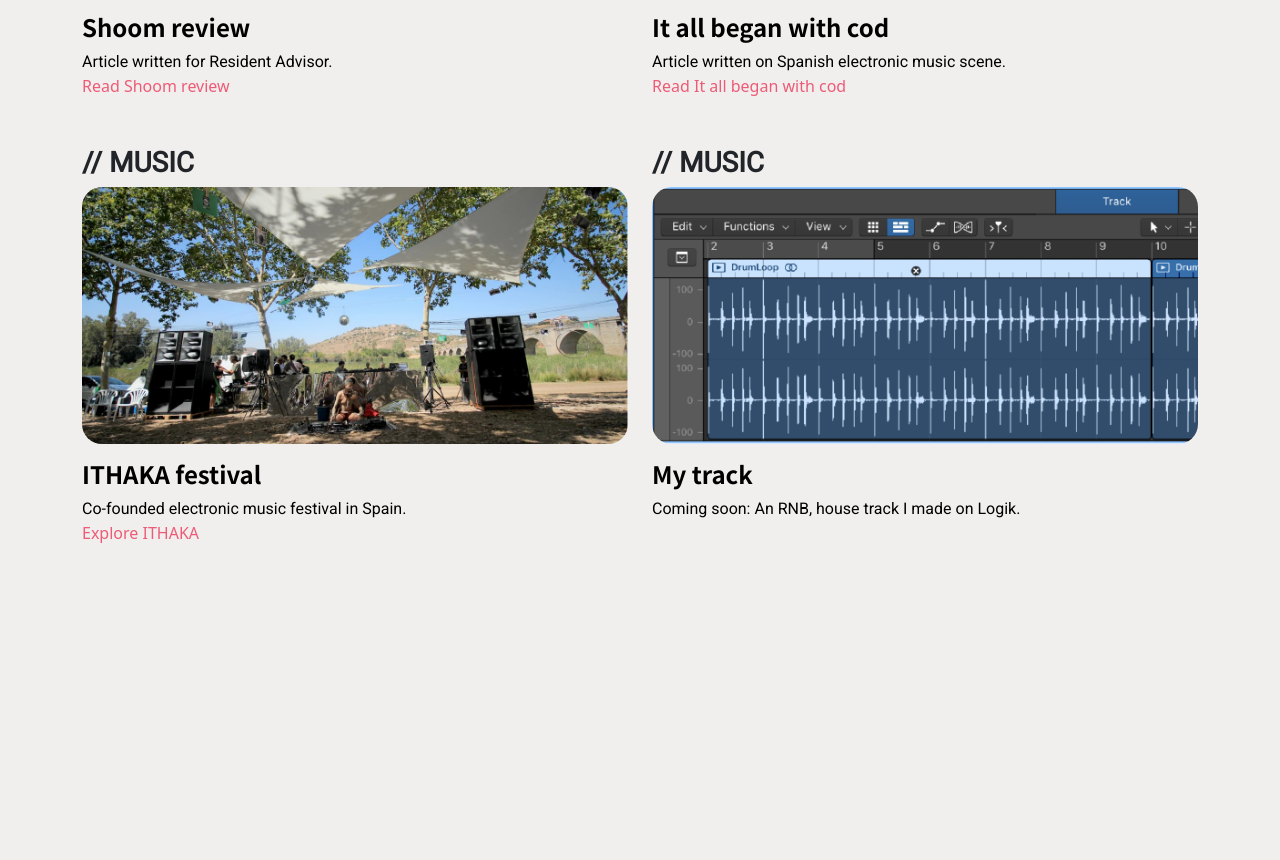
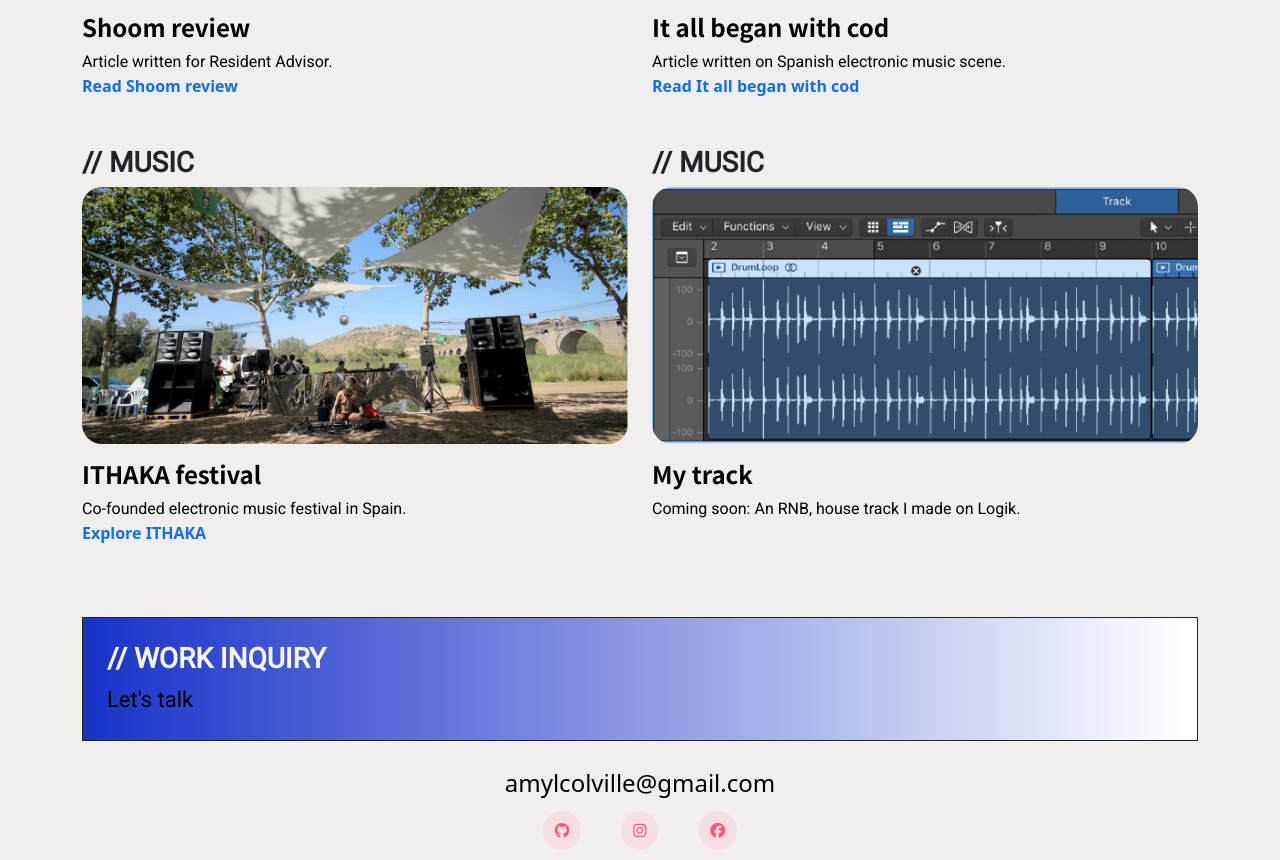
Before and after one commit to amycolv/portfolio, a plain HTML site: page projects.html in a window 1280 px wide. Shown: the part 1017-1877 px from the top of the page. Before the commit the page ends 1610 px from the top, so only its background shows below. Drawn offline with nearby package versions, Linux system fonts and the light colour scheme.

Commit message:
Updated link colors

```diff
--- a/css/styles.css
+++ b/css/styles.css
@@ -1,5 +1,6 @@
 :root {
   --branding-color: #ed5b76;
+  --secondary-color: #1b36ca;
   --heading-font-family: "Noto Sans KR", sans-serif;
   --default-font-family: "Roboto", serif;
 }
@@ -42,6 +43,45 @@ p {
   margin: 0px;
 }
 
+footer .email-link a {
+  text-decoration: none;
+  color: black;
+  font-size: 24px;
+  text-align: center;
+}
+
+footer .email-link:hover a {
+  color: var(--branding-color);
+}
+
+footer .social-links a {
+  margin: 10px 20px;
+  padding: 8px 12px;
+  border-radius: 50%;
+  font-size: 15px;
+  color: var(--branding-color);
+  background: #f7dee3;
+  transition: all 100ms ease-in-out;
+}
+
+footer .social-links a:hover {
+  background: var(--branding-color);
+  color: white;
+}
+
+footer .contact-box {
+  border: 1px black;
+}
+
+footer .contact-box-link a {
+  text-decoration: none;
+  color: black;
+}
+
+footer .contact-box-link a:hover {
+  color: var(--branding-color);
+}
+
 .caption p {
   font-size: 16px;
   margin: 0px;
@@ -56,20 +96,20 @@ img {
   display: block;
 }
 
-.project-link {
-  color: var(--branding-color);
+.project-link,
+.contact-link {
   text-decoration: none;
+  font-weight: bold;
 }
 
 .contact-link {
   font-size: 30px;
-  color: var(--branding-color);
   text-decoration: none;
+  font-weight: bold;
 }
 
 a:hover {
-  text-decoration: underline;
-  color: #1b36ca;
+  color: var(--branding-color);
 }
 
 .homepage-hero {
@@ -87,7 +127,7 @@ a:hover {
 .background-pink {
   background: linear-gradient(
     83deg,
-    rgba(255, 255, 255, 1) 20%,
+    rgba(255, 255, 255, 1) 40%,
     rgba(237, 91, 119, 1) 75%
   );
 }
--- a/projects.html
+++ b/projects.html
@@ -173,6 +173,28 @@
           </div>
         </div>
       </div>
+      <footer>
+      <div class="contact-box d-none d-md-block background-blue border border-dark p-4 mb-4 mt-4">
+      <h4 class="text-light">// Work inquiry</h4>
+      <div class="contact-box-link">
+      <a href="mailto:amylcolville@gmail.com"> <p> Let's talk</a></p>
+      </div>
+      </div>
+      <div class="email-link d-flex justify-content-center">
+      <a href="mailto:amylcolville@gmail.com">amylcolville@gmail.com</a>
+      </div>
+       <div class="social-links d-flex justify-content-center">
+          <a href="https://www.github.com/amycolv" target="_blank">
+            <i class="fab fa-github"></i>
+          </a>
+          <a href="https://www.instragram.com/amycolv68" target="_blank">
+            <i class="fab fa-instagram"></i>
+          </a>
+          <a href=https://www.facebook.com/amy.colville/" target="_blank">
+            <i class="fab fa-facebook"></i>
+          </a>
+        </div>
+    </footer>
     </div>
   </body>
 </html>
```
Also changed, not shown: about.html (+17 -1 lines).
